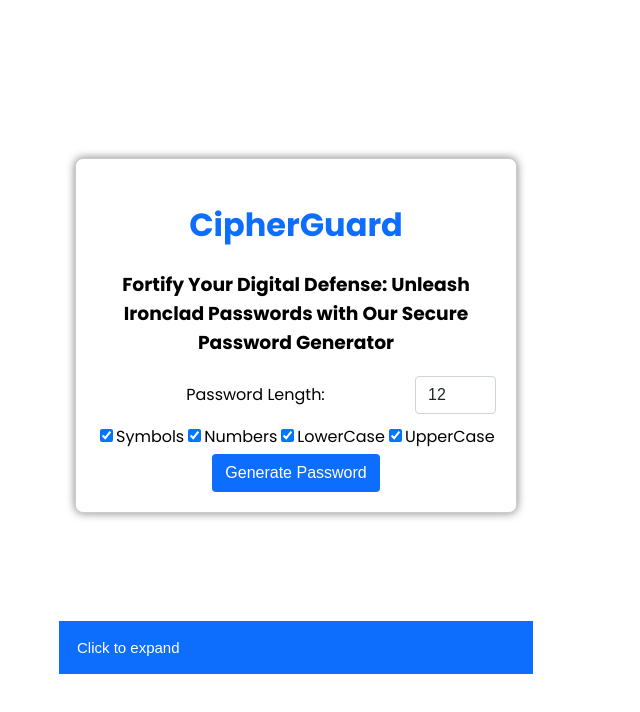
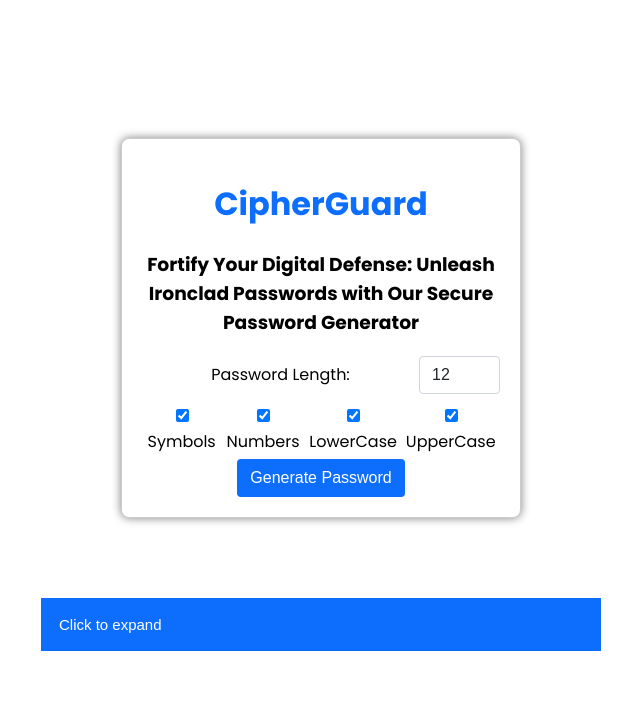
Before and after one commit to jcampb98/react-cipherguard, a React (Vite) app: page / in a window 1280 px wide. Shown: the top 712 px of the page, without its empty margins (344-984 px from the left). Built offline with nearby package versions, Linux system fonts and the light colour scheme.

Commit message:
fixed a small issue with the styling of the password generator component

```diff
--- a/src/App.css
+++ b/src/App.css
@@ -9,15 +9,20 @@ body, html, #root {
 .app-container {
   display: flex;
   justify-content: center;
-  align-items: center;
+  align-items: flex-start;
   height: 100vh;
 }
 
 .centered {
   text-align: center;
+  margin-top: 50px; /* Add margin to create space between components */
+  margin-left: 50px;
+  padding: 0 20px; /* Add padding to prevent content from being pushed off-center */
+  box-sizing: border-box; /* Include padding in the element's total width */
+  width: 100%; /* Ensure the centered content takes up the full width */
+  max-width: 600px; /* Limit the width of the content */
 }
 
-.line-break {
-  margin-top: 100px;
-  border: none;
+.collapsible-container {
+  margin-top: 20px; /* Add space between the Password Generator and Collapsible List */
 }
--- a/src/App.jsx
+++ b/src/App.jsx
@@ -7,8 +7,9 @@ function App() {
         <div className="app-container">
             <div className="centered">
                 <PasswordGenerator />
-        <hr className='line-break'/>
+                <div className="collapsible-container">
                     <CollapsibleList />
+                </div>
             </div>
         </div>
     );
--- a/src/CollapsibleList.css
+++ b/src/CollapsibleList.css
@@ -22,7 +22,7 @@
 }
 
 .content {
-  padding: 0 18px;
+  padding: 0;
   display: none;
   overflow: hidden;
   background-color: #f1f1f1;
--- a/src/PasswordGenerator.css
+++ b/src/PasswordGenerator.css
@@ -1,6 +1,6 @@
 .container {
     max-width: 400px;
-    margin: 1rem;
+    margin: 5rem;
     padding: 20px;
     border: 1px solid #ccc;
     border-radius: 8px;
```
Lines whose indentation alone changed are shown as unchanged.
